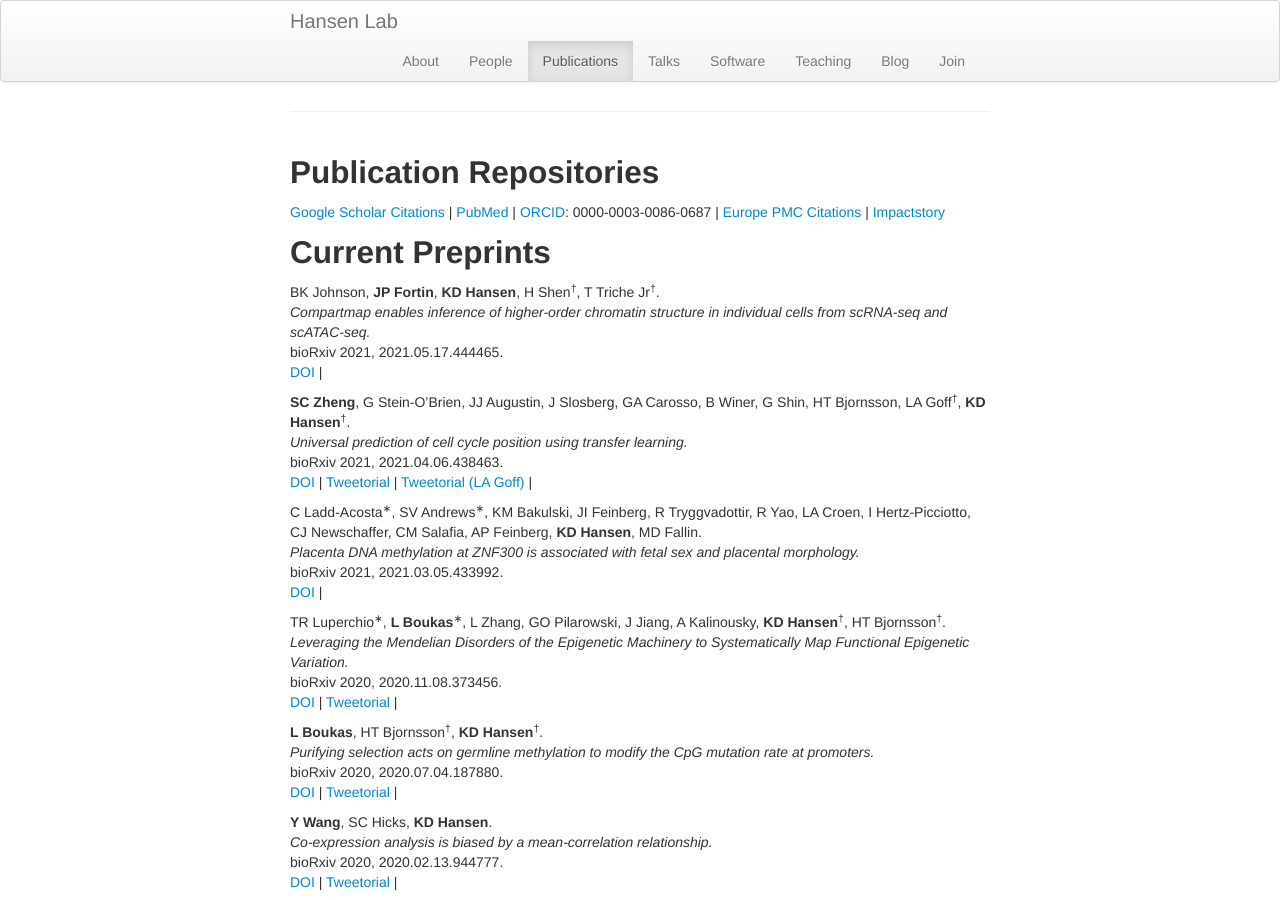
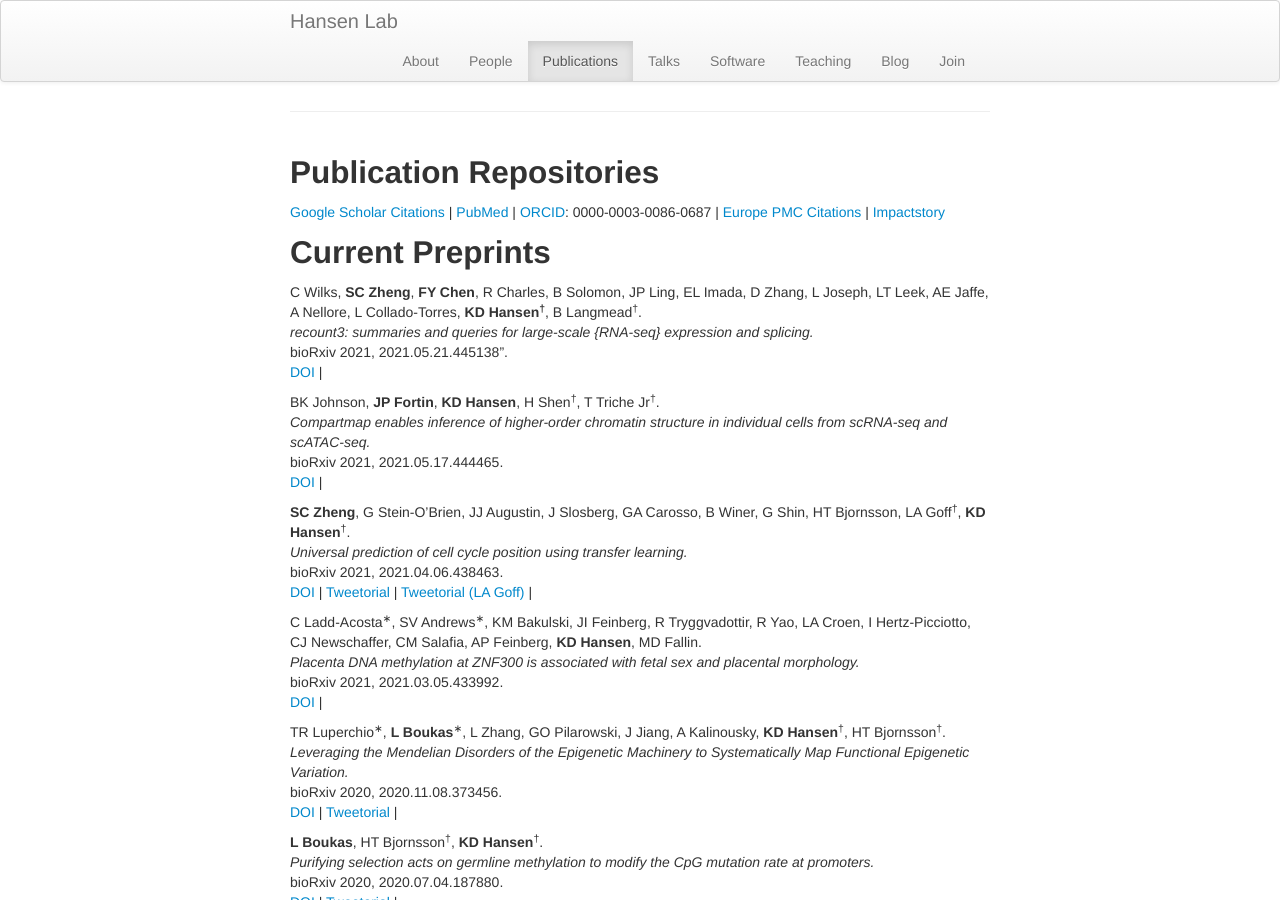
Before and after one commit to hansenlab/hansenlab.github.io, a Jekyll site: the page built from 02-pubs.md, in a window 1280 px wide and 900 px high. Built offline with Jekyll 4.4.1, drawn with Linux system fonts in a browser that asks for light colours; comment, search, counter and statistics services are not loaded.

Commit message:
new pubs

```diff
--- a/02-pubs.md
+++ b/02-pubs.md
@@ -19,6 +19,12 @@ Publication Repositories
 
 Current Preprints
 -----------------
+
+C Wilks, **SC Zheng**, **FY Chen**, R Charles, B Solomon, JP Ling, EL Imada, D Zhang, L Joseph, LT Leek, AE Jaffe, A Nellore, L Collado-Torres, **KD Hansen<sup>&dagger;</sup>**, B Langmead<sup>&dagger;</sup>.
+_recount3: summaries and queries for large-scale {RNA-seq} expression and splicing._
+bioRxiv 2021, 2021.05.21.445138".
+[DOI](https://doi.org/10.1101/2021.05.21.445138) |
+<span data-badge-type="4" data-doi="10.1101/2021.05.21.445138" data-hide-no-mentions="true" class="altmetric-embed"> </span>
 
 BK Johnson, **JP Fortin**, **KD Hansen**, H Shen<sup>&dagger;</sup>, T Triche Jr<sup>&dagger;</sup>.
 _Compartmap enables inference of higher-order chromatin structure in individual cells from scRNA-seq and scATAC-seq._
```
